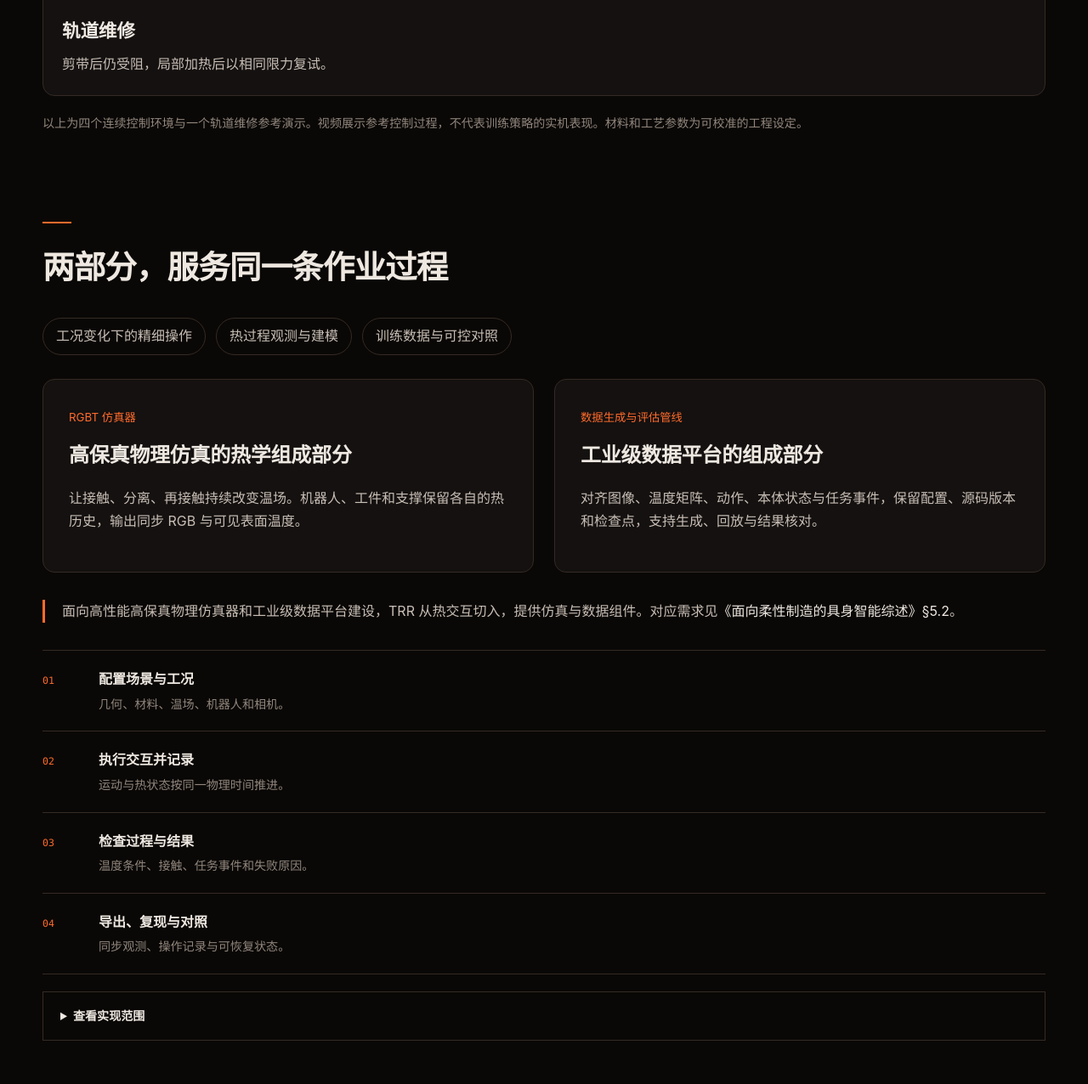
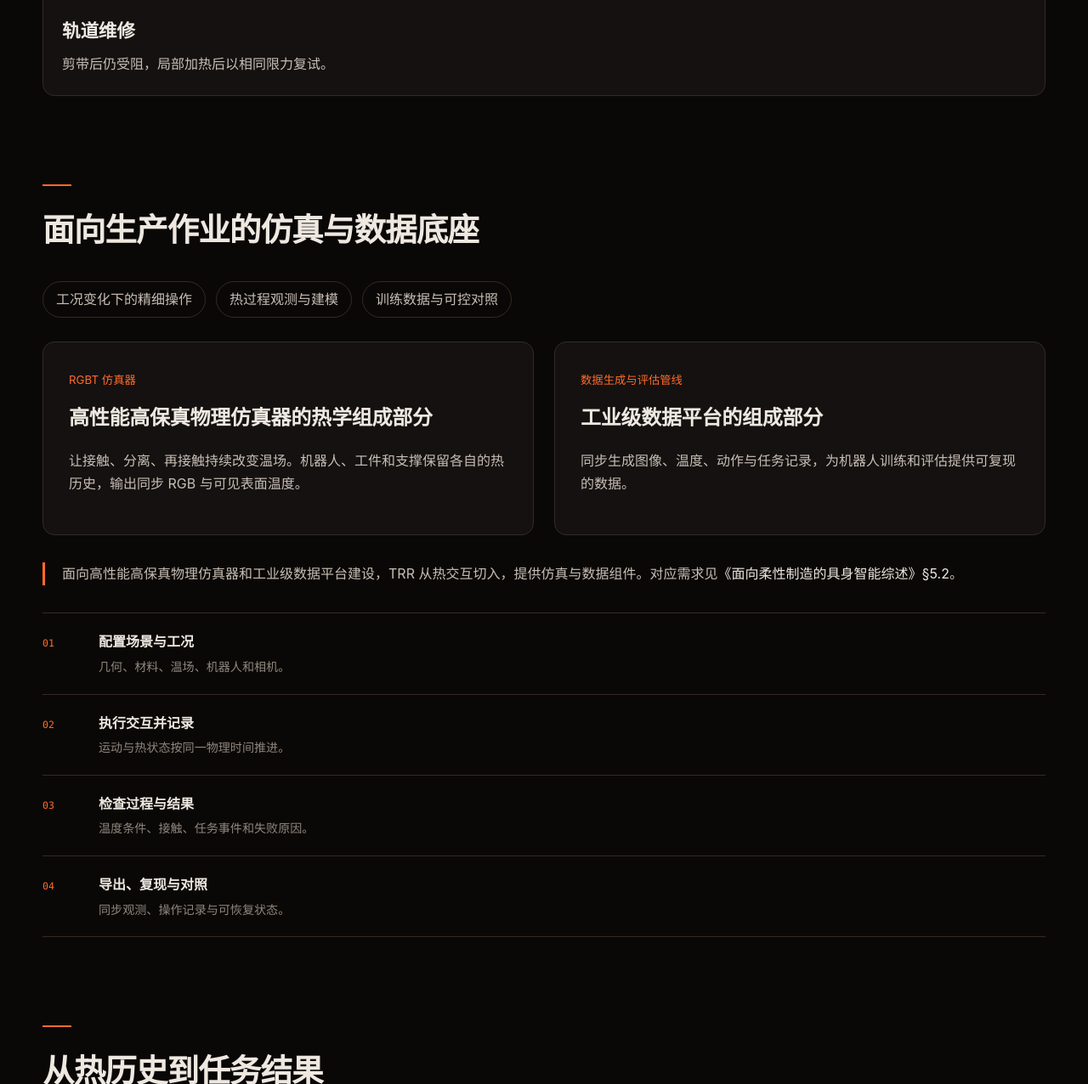
Before and after one commit to BeverYang/TRR-Thermal-Renderer-for-Robot, a Jekyll site: the page index.html, which Jekyll copies as it is, in a window 1280 px wide and 1400 px high, scrolled down 3123 px, cut to the strip 124-1400 px from the top of the window. Shown: the whole strip at 85% size. Built offline with Jekyll 4.4.1, drawn with Linux system fonts in a browser that asks for light colours; some of the changed text lies outside the part shown.

Commit message:
Focus showcase on production training and multiphysics roadmap

```diff
--- a/index.html
+++ b/index.html
@@ -1,10 +1,11 @@
 <!doctype html><html lang="zh-CN"><head><meta charset="utf-8"><meta name="viewport" content="width=device-width,initial-scale=1"><title>TRR｜机器人热交互仿真与 RGBT 数据</title><meta name="description" content="面向工况变化下的机器人作业：模拟接触传热，生成同步RGBT数据，评估操作过程。"><meta name="theme-color" content="#0a0806"><link rel="icon" href="assets/trr-logo.png"><link rel="stylesheet" href="assets/css/site.css"></head><body><main class="page-shell markdown-body">
-<header class="hero"><div class="hero-copy"><img class="hero-mark" src="assets/trr-logo.png" alt="TRR热手印标志" width="96" height="96"><p class="eyebrow">机器人热交互仿真与 RGBT 数据</p><h1>TRR</h1><p class="hero-statement">把温度变化带进机器人作业仿真。</p><p class="hero-meta">面向工况变化下的精细操作，模拟接触传热，生成同步观测，检查任务结果。</p><div class="hero-actions"><a class="button-primary" href="#demos">看五个新场景</a><a class="button-secondary" href="#platform">了解仿真与数据管线</a></div></div><div class="hero-media"><img src="assets/thermal-history-demo.gif" alt="机器人转移热工件，接触位置留下余热"></div><p class="hero-caption">工件移开，余热仍在。下一次接触面对的是已经改变的热状态。</p><div class="hero-affiliation"><img src="assets/bit-logo-mono.png" alt="北京理工大学"><img src="assets/chizhi-lockup-mono.png" alt="炽智实验室"><span>北京理工大学 · 炽智实验室</span></div><nav class="hero-nav" aria-label="页面导航"><a href="#demos">场景演示</a><a href="#platform">仿真与数据</a><a href="#evidence">研究证据</a><a href="#resources">项目资源</a></nav></header>
+<header class="hero"><div class="hero-copy"><img class="hero-mark" src="assets/trr-logo.png" alt="TRR热手印标志" width="96" height="96"><p class="eyebrow">机器人热交互仿真与 RGBT 数据</p><h1>TRR</h1><p class="hero-statement">把温度变化带进机器人作业仿真。</p><p class="hero-meta">面向工况变化下的精细操作，模拟接触传热，生成同步观测，检查任务结果。</p><div class="hero-actions"><a class="button-primary" href="#demos">看五个新场景</a><a class="button-secondary" href="#platform">了解仿真与数据管线</a></div></div><div class="hero-media"><img src="assets/thermal-history-demo.gif" alt="机器人转移热工件，接触位置留下余热"></div><p class="hero-caption">工件移开，余热仍在。下一次接触面对的是已经改变的热状态。</p><div class="hero-affiliation"><img src="assets/bit-logo-mono.png" alt="北京理工大学"><img src="assets/chizhi-lockup-mono.png" alt="炽智实验室"><span>北京理工大学 · 炽智实验室</span></div><nav class="hero-nav" aria-label="页面导航"><a href="#demos">场景演示</a><a href="#platform">仿真与数据</a><a href="#evidence">热交互能力</a><a href="#resources">项目资源</a></nav></header>
 <section id="demos"><h2>温度为什么会改变动作</h2><p class="lead">从装配、加工到维修，看热状态如何限制一次操作。</p><div class="demo-grid"><article class="demo-card"><video controls playsinline preload="none" poster="assets/demos/moon.jpg" aria-label="月面装配同步RGB与温度仿真演示"><source src="assets/demos/moon.mp4" type="video/mp4"><a href="assets/demos/moon.mp4">下载月面装配视频</a></video><div class="demo-copy"><h3>月面装配</h3><p>受照角热胀后无法装入，局部喷冷后再次试装。</p></div></article>
 <article class="demo-card"><video controls playsinline preload="none" poster="assets/demos/weld.jpg" aria-label="复杂焊接同步RGB与温度仿真演示"><source src="assets/demos/weld.mp4" type="video/mp4"><a href="assets/demos/weld.mp4">下载复杂焊接视频</a></video><div class="demo-copy"><h3>复杂焊接</h3><p>焊缝间隙和散热条件变化，调整热输入与进给。</p></div></article>
 <article class="demo-card"><video controls playsinline preload="none" poster="assets/demos/desolder.jpg" aria-label="热风拆焊同步RGB与温度仿真演示"><source src="assets/demos/desolder.mp4" type="video/mp4"><a href="assets/demos/desolder.mp4">下载热风拆焊视频</a></video><div class="demo-copy"><h3>热风拆焊</h3><p>背面散热拖慢升温，提高热风档位后再取件。</p></div></article>
 <article class="demo-card"><video controls playsinline preload="none" poster="assets/demos/repair.jpg" aria-label="电路板检修同步RGB与温度仿真演示"><source src="assets/demos/repair.mp4" type="video/mp4"><a href="assets/demos/repair.mp4">下载电路板检修视频</a></video><div class="demo-copy"><h3>电路板检修</h3><p>通电找热点，换件后再次上电检查。</p></div></article>
-<article class="demo-card"><video controls playsinline preload="none" poster="assets/demos/orbital.jpg" aria-label="轨道维修同步RGB与温度仿真演示"><source src="assets/demos/orbital.mp4" type="video/mp4"><a href="assets/demos/orbital.mp4">下载轨道维修视频</a></video><div class="demo-copy"><h3>轨道维修</h3><p>剪带后仍受阻，局部加热后以相同限力复试。</p></div></article></div><p class="scope">以上为四个连续控制环境与一个轨道维修参考演示。视频展示参考控制过程，不代表训练策略的实机表现。材料和工艺参数为可校准的工程设定。</p></section>
-<section id="platform"><h2>两部分，服务同一条作业过程</h2><div class="needs"><span>工况变化下的精细操作</span><span>热过程观测与建模</span><span>训练数据与可控对照</span></div><div class="platform-grid"><article class="platform-card"><small>RGBT 仿真器</small><h3>高保真物理仿真的热学组成部分</h3><p>让接触、分离、再接触持续改变温场。机器人、工件和支撑保留各自的热历史，输出同步 RGB 与可见表面温度。</p></article><article class="platform-card"><small>数据生成与评估管线</small><h3>工业级数据平台的组成部分</h3><p>对齐图像、温度矩阵、动作、本体状态与任务事件，保留配置、源码版本和检查点，支持生成、回放与结果核对。</p></article></div><p class="paper-note">面向高性能高保真物理仿真器和工业级数据平台建设，TRR 从热交互切入，提供仿真与数据组件。对应需求见<a href="https://arxiv.org/abs/2602.06966">《面向柔性制造的具身智能综述》§5.2</a>。</p><ol class="workflow"><li><span>01</span><div><strong>配置场景与工况</strong><p>几何、材料、温场、机器人和相机。</p></div></li><li><span>02</span><div><strong>执行交互并记录</strong><p>运动与热状态按同一物理时间推进。</p></div></li><li><span>03</span><div><strong>检查过程与结果</strong><p>温度条件、接触、任务事件和失败原因。</p></div></li><li><span>04</span><div><strong>导出、复现与对照</strong><p>同步观测、操作记录与可恢复状态。</p></div></li></ol><details class="technical-details"><summary>查看实现范围</summary><p>动态交互与学习实验采用 MuJoCo 工作流；Isaac Sim 提供成像示例，两后端的动态功能不作等同表述。LeRobot、robomimic 格式已有小批量加载检查。</p><p>当前是组件级研究实现。工艺质量判据需要实测标定，产线验证、跨企业权限与隐私保护需另行建设；本页不宣称覆盖任意柔性体或完整电场过程。</p><img src="assets/rgbt-backends.png" alt="MuJoCo与Isaac Sim的RGB和温度成像示例" loading="lazy"></details></section>
-<section id="evidence"><h2>从热历史到任务结果</h2><figure class="figure"><img src="assets/thermal-interaction-sequence.png" alt="转运、再抓持和冷却过程中的接触余热" loading="lazy"><figcaption>接触后的余热留在物体和支撑上，影响后续操作的温度条件。</figcaption></figure><details class="evidence-panel"><summary>查看论文基准与学习实验</summary><div class="evidence-content"><p>论文配对基准包含6项任务、2,224组条件对，共4,448条轨迹：相同运动分别使用固定温场与动态温场。该基准与上方五个新场景分别统计。</p><div class="result-list"><div class="result-card"><h3>同一动作，结果可能不同</h3><p>固定温场下通过的444条运动，在动态温场下出现温度违规。</p></div><div class="result-card"><h3>热历史帮助选择接触位置</h3><p>完整可见RGBT历史的安全选择率为91.7%，匹配的末帧重复对照为75.0%。</p></div><div class="result-card"><h3>动态热训练的迁移对照</h3><p>更换加热流程后，动态训练比静态训练高50个百分点。实验采用区域选择与共享反馈执行器。</p></div></div><p class="scope">上述结果来自论文各自的基准与学习数据，不能解释为五段新视频的策略成功率。</p></div></details></section>
+<article class="demo-card"><video controls playsinline preload="none" poster="assets/demos/orbital.jpg" aria-label="轨道维修同步RGB与温度仿真演示"><source src="assets/demos/orbital.mp4" type="video/mp4"><a href="assets/demos/orbital.mp4">下载轨道维修视频</a></video><div class="demo-copy"><h3>轨道维修</h3><p>剪带后仍受阻，局部加热后以相同限力复试。</p></div></article></div></section>
+<section id="platform"><h2>面向生产作业的仿真与数据底座</h2><div class="needs"><span>工况变化下的精细操作</span><span>热过程观测与建模</span><span>训练数据与可控对照</span></div><div class="platform-grid"><article class="platform-card"><small>RGBT 仿真器</small><h3>高性能高保真物理仿真器的热学组成部分</h3><p>让接触、分离、再接触持续改变温场。机器人、工件和支撑保留各自的热历史，输出同步 RGB 与可见表面温度。</p></article><article class="platform-card"><small>数据生成与评估管线</small><h3>工业级数据平台的组成部分</h3><p>同步生成图像、温度、动作与任务记录，为机器人训练和评估提供可复现的数据。</p></article></div><p class="paper-note">面向高性能高保真物理仿真器和工业级数据平台建设，TRR 从热交互切入，提供仿真与数据组件。对应需求见<a href="https://arxiv.org/abs/2602.06966">《面向柔性制造的具身智能综述》§5.2</a>。</p><ol class="workflow"><li><span>01</span><div><strong>配置场景与工况</strong><p>几何、材料、温场、机器人和相机。</p></div></li><li><span>02</span><div><strong>执行交互并记录</strong><p>运动与热状态按同一物理时间推进。</p></div></li><li><span>03</span><div><strong>检查过程与结果</strong><p>温度条件、接触、任务事件和失败原因。</p></div></li><li><span>04</span><div><strong>导出、复现与对照</strong><p>同步观测、操作记录与可恢复状态。</p></div></li></ol></section>
+<section id="evidence"><h2>从热历史到任务结果</h2><figure class="figure"><img src="assets/thermal-interaction-sequence.png" alt="转运、再抓持和冷却过程中的接触余热" loading="lazy"><figcaption>接触后的余热留在物体和支撑上，影响后续操作的温度条件。</figcaption></figure></section>
+<section id="future"><h2>让机器人在仿真中学习更多生产工作</h2><p class="lead">从热交互出发，逐步加入更多物理、化学过程的仿真，扩展焊接、打磨、装配与维修等生产作业训练。</p><p>让机器人在变化的材料、工况和工艺条件下练习操作，积累作业数据，评估过程与结果。</p></section>
 <section id="resources"><h2>项目资源</h2><div class="resource-grid"><a class="resource-card" href="https://github.com/BeverYang/TRR-Thermal-Renderer-for-Robot"><span class="resource-type">代码与资料</span><strong>GitHub 仓库</strong><span>公开材料与版本记录 ↗</span></a><a class="resource-card" href="https://arxiv.org/html/2611.20792v1"><span class="resource-type">TRR 论文</span><strong>研究方法与实验</strong><span>阅读公开预印本 ↗</span></a><a class="resource-card" href="https://arxiv.org/abs/2602.06966"><span class="resource-type">需求背景</span><strong>柔性制造具身智能综述</strong><span>高保真仿真与工业数据平台方向 ↗</span></a></div></section><section><h2>团队</h2><p>Biwen Yang、Zhe Cao、Jin Zhang、Haoyang Sun、Zonglu Hu、Jintao Zhao、Zhehao Zhang、Kaizheng Chen、Chengyi Liu、Chengyu Wei、Siyuan Wu、Ruiheng Zhang</p><p>北京理工大学 · 炽智实验室 · 通讯作者：Ruiheng Zhang</p></section><footer class="footer"><p>TRR · 热交互仿真与 RGBT 数据生成</p><a href="https://github.com/BeverYang/TRR-Thermal-Renderer-for-Robot">查看源码与许可</a></footer></main></body></html>
```
Also changed, not shown: README.md.
